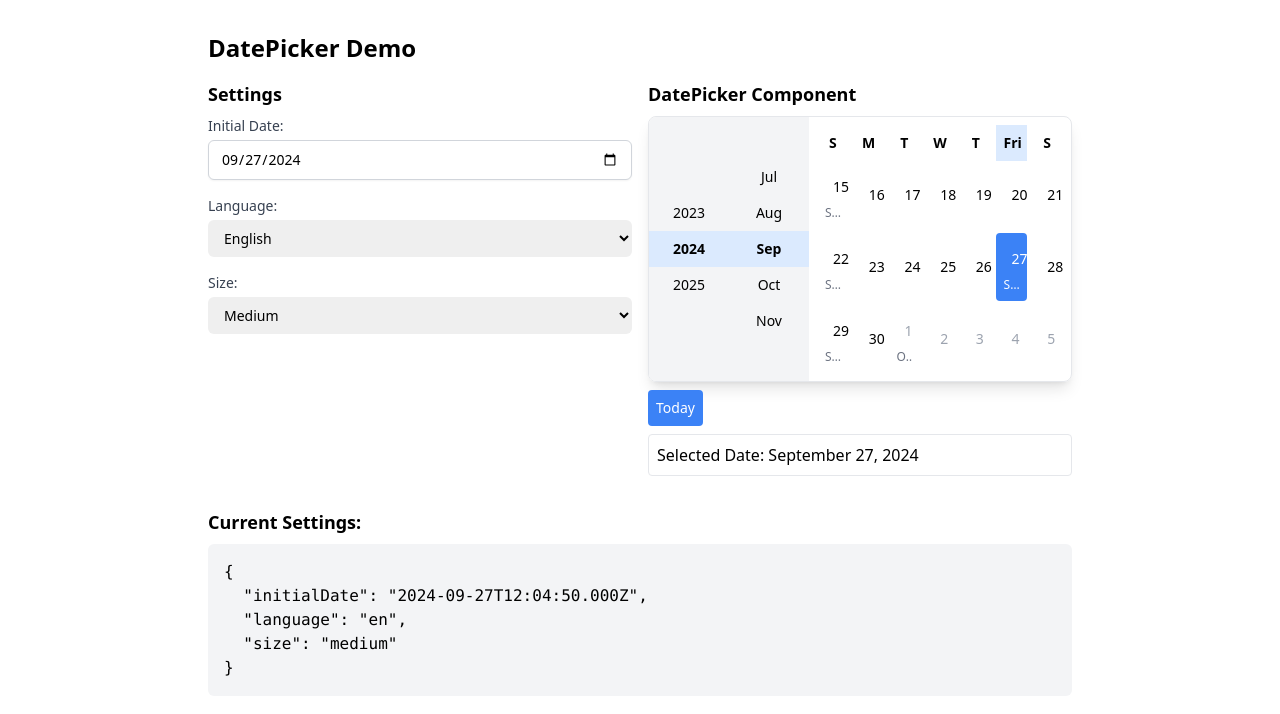
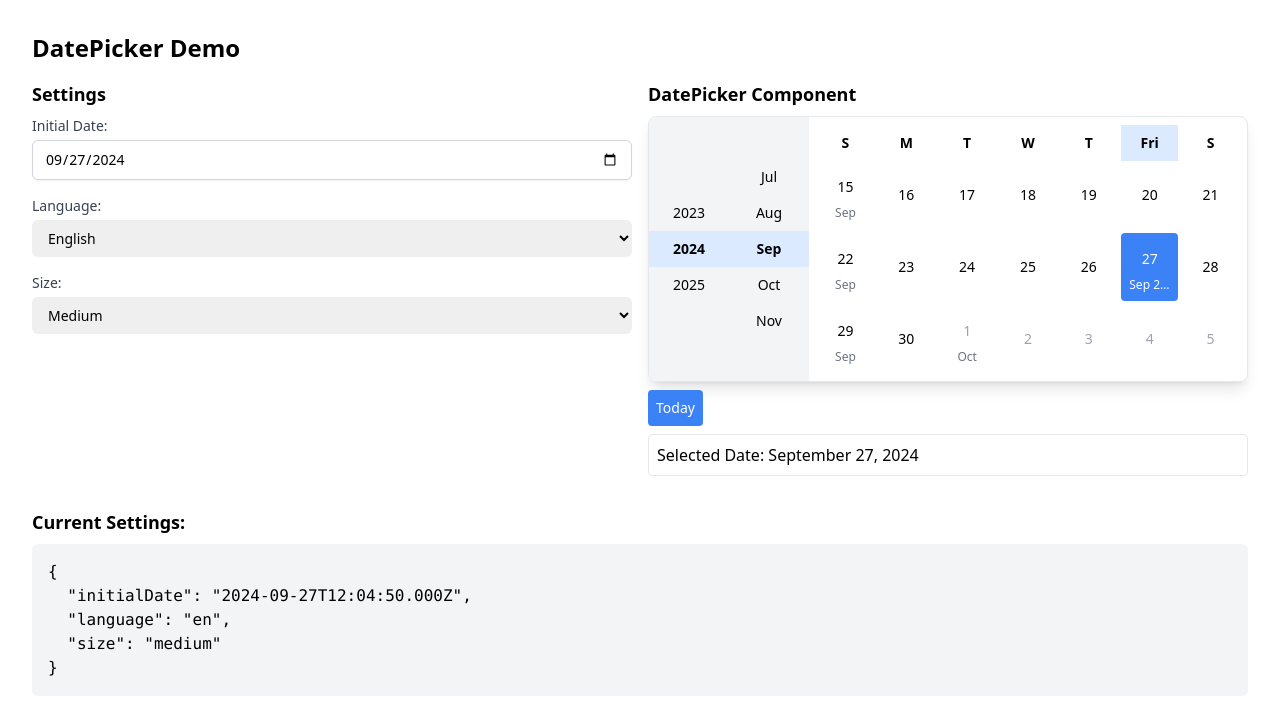
Before and after one commit to sushiljainam/date-picker, a React (Create React App) app: page / in a window 1280 px wide. Shown: the top 714 px of the page. Built offline with nearby package versions, Linux system fonts and the light colour scheme.

Commit message:
Update DatePickerDemo.js

```diff
--- a/src/components/DatePickerDemo.js
+++ b/src/components/DatePickerDemo.js
@@ -17,7 +17,7 @@
     };
 
     return (
-        <div className="p-4 max-w-4xl mx-auto">
+        <div className="p-4 max-w-8xl mx-auto">
             <h1 className="text-2xl font-bold mb-4">DatePicker Demo</h1>
 
             <div className="grid grid-cols-1 md:grid-cols-2 gap-4 mb-4">
```
